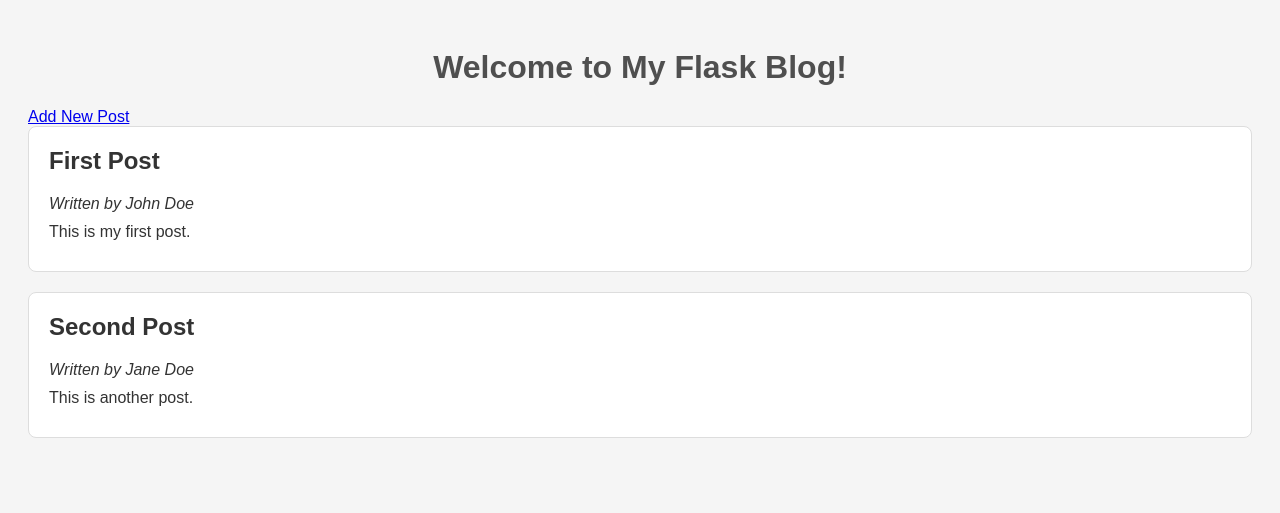
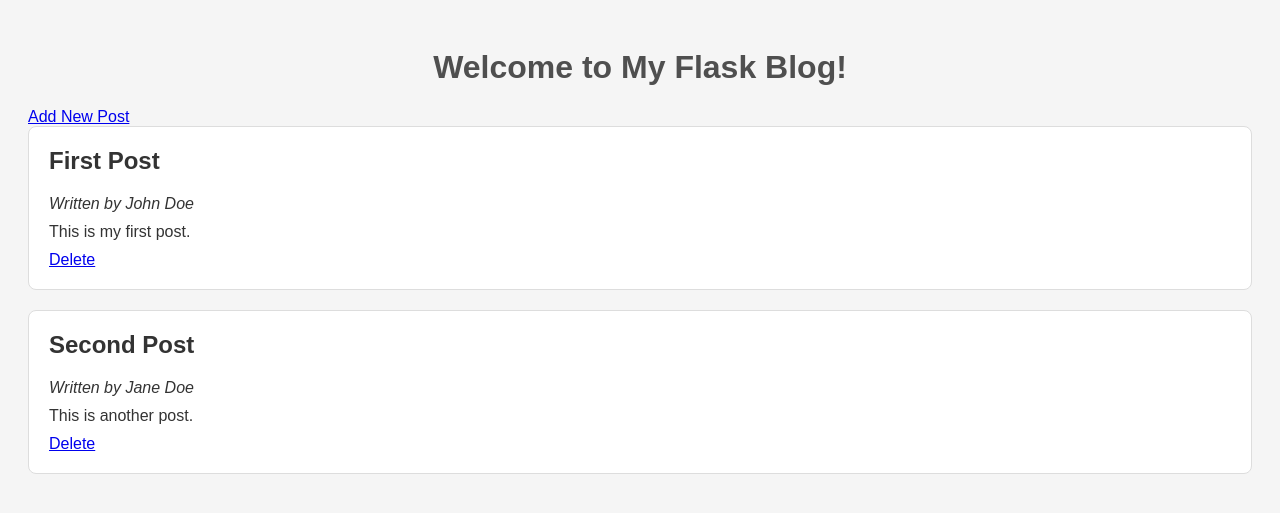
Before and after one commit to walkiger/Masterblog, a Flask app: page / in a window 1280 px wide. Shown: the top 513 px of the page. Run offline with Flask 3, Linux system fonts and the light colour scheme.

Commit message:
added route /delete in app.py updated index.html

```diff
--- a/app.py
+++ b/app.py
@@ -48,5 +48,19 @@ def add():
 
     return render_template('add.html')
 
+@app.route('/delete/<int:post_id>')
+def delete(post_id):
+    # Load existing posts
+    blog_posts = load_posts()
+
+    # Find the blog post with the given ID and remove it from the list
+    blog_posts = [post for post in blog_posts if post['id'] != post_id]
+
+    # Save updated posts to JSON file
+    save_posts(blog_posts)
+
+    # Redirect to the home page
+    return redirect(url_for('index'))
+
 if __name__ == '__main__':
     app.run(host="0.0.0.0", port=5002, debug=True)
--- a/templates/index.html
+++ b/templates/index.html
@@ -14,6 +14,7 @@
         <h2>{{ post.title }}</h2>
         <p><em>Written by {{ post.author }}</em></p>
         <p>{{ post.content }}</p>
+        <a href="{{ url_for('delete', post_id=post.id) }}">Delete</a>
     </div>
     {% endfor %}
 </body>
```
